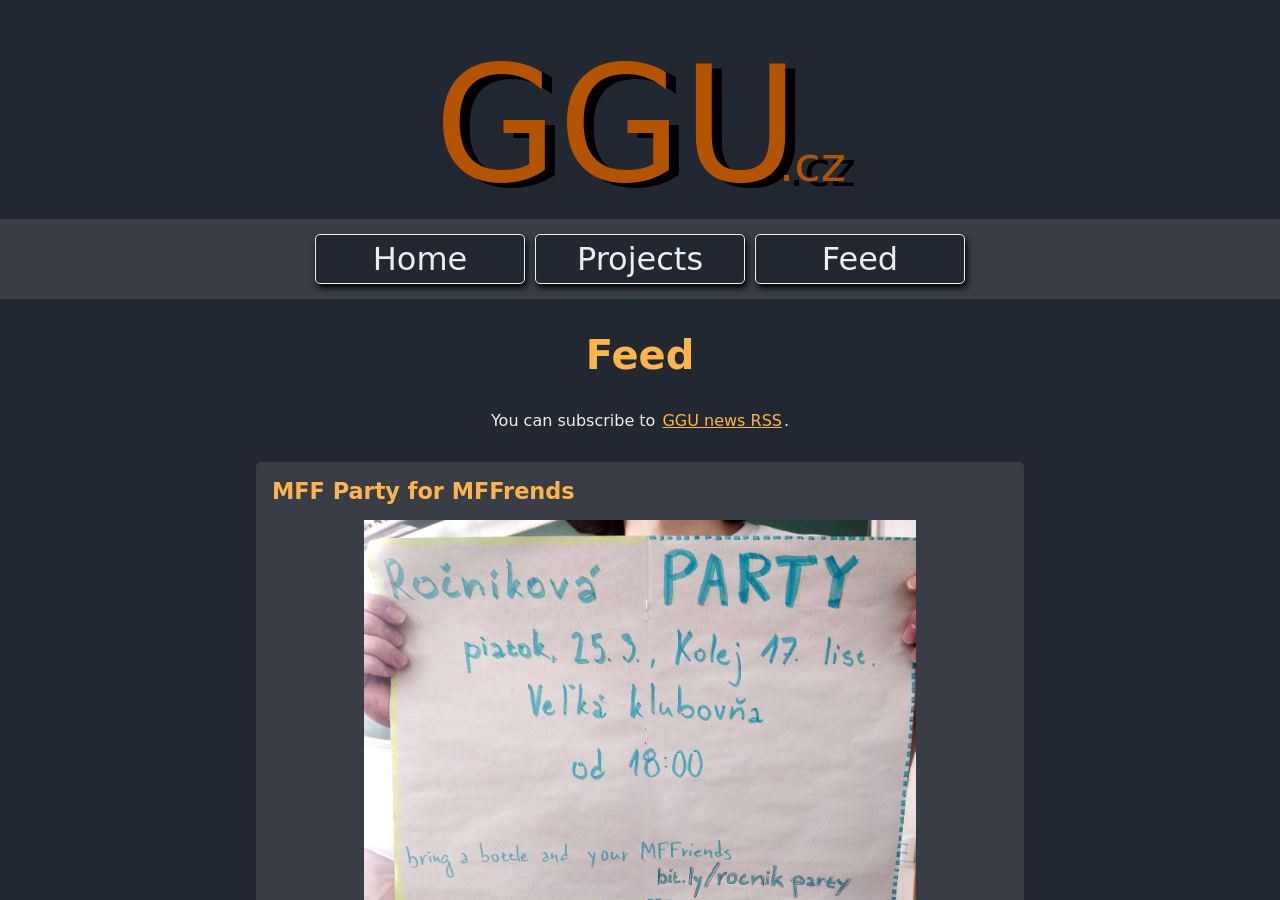
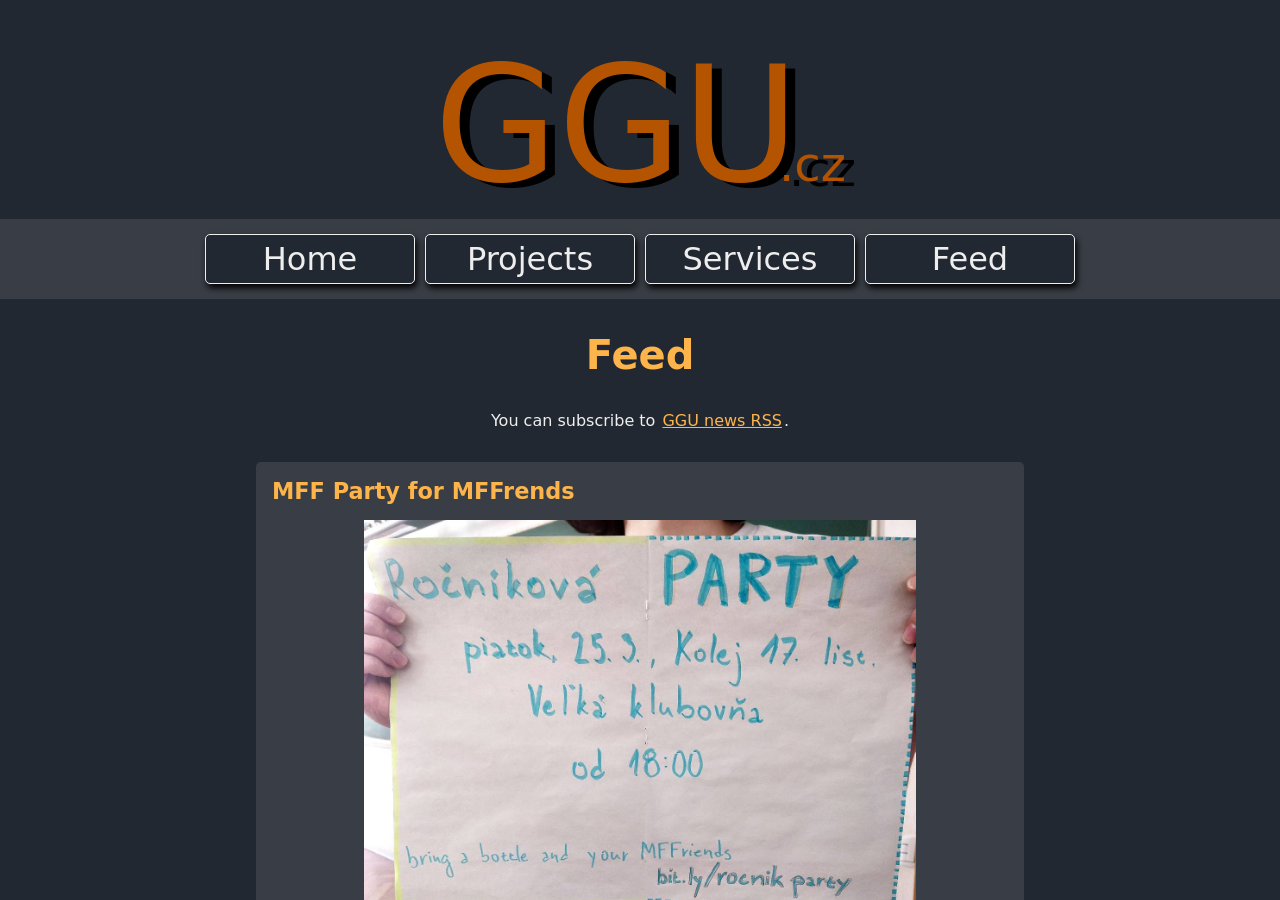
Before and after one commit to yagarea/ggu.cz, a Jekyll site: the page built from feed.md, in a window 1280 px wide and 900 px high. Built offline with Jekyll 4.4.1, drawn with Linux system fonts in a browser that asks for light colours.

Commit message:
add services to nav

```diff
--- a/_includes/nav.html
+++ b/_includes/nav.html
@@ -6,6 +6,9 @@
 		<a href="/projects/">Projects</a>
 	</div>
 	<div class="nav-button">
+		<a href="/services/">Services</a>
+	</div>
+	<div class="nav-button">
 		<a href="/feed/">Feed</a>
 	</div>
 </div>
```
